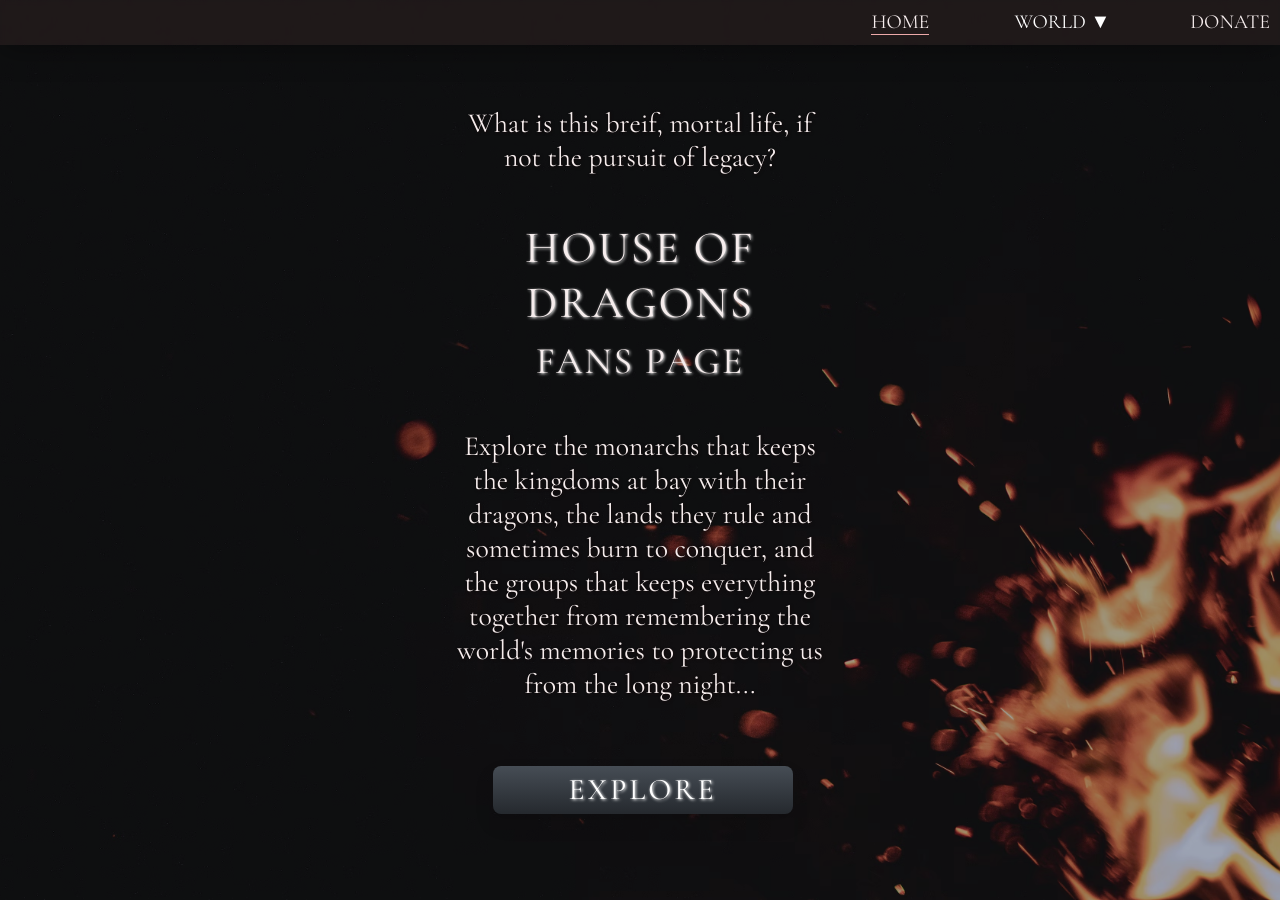
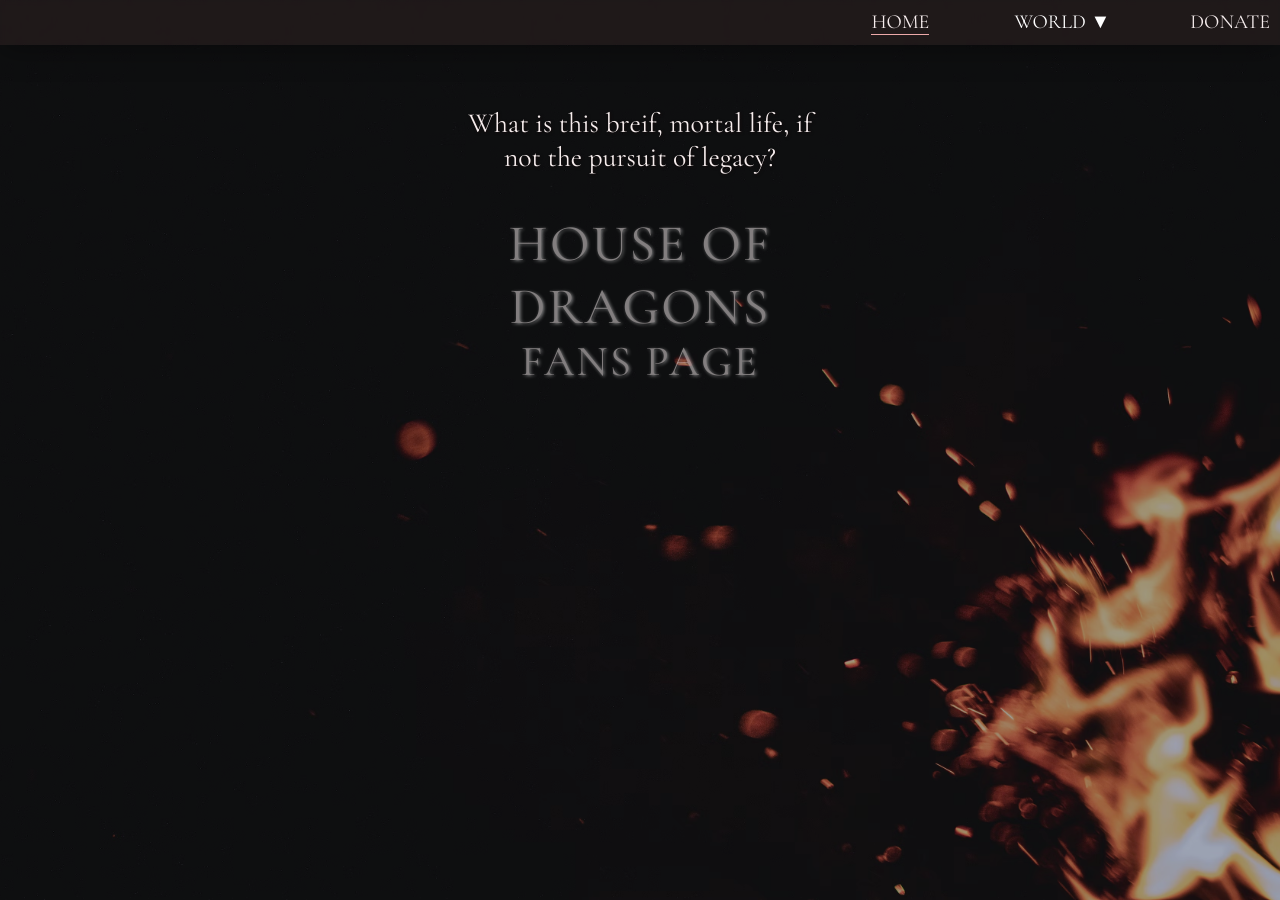
Before and after one commit to LEPII/houseOfDragonsFanPage, a React (Create React App) app in the folder houseofdragons/: page / in a window 1280 px wide. Built offline with nearby package versions, Linux system fonts and the light colour scheme.

Commit message:
finishing touches

```diff
--- a/houseofdragons/src/pages/Characters.js
+++ b/houseofdragons/src/pages/Characters.js
@@ -2,15 +2,19 @@
 import { motion } from "framer-motion";
 import data from "../data.json";
 import "../style/characters.css";
+import { BsHandIndex } from "react-icons/bs";
 
 const Characters = () => {
   const [hodCharacter] = useState(data.characters);
   const [width, setWidth] = useState(0);
 
-  const carousel = useRef();
+  const carousel = useRef(null);
+
 
   useEffect(() => {
     setWidth(carousel.current.scrollWidth - carousel.current.offsetWidth);
+    const helper = document.querySelector(".helper_icon");
+    helper.classList.add("helper_icon_load")
   }, []);
 
   return (
@@ -18,18 +22,21 @@
       <article className="characters_text">
         <h3>
           01<span> CHOOSE YOUR MONARCH </span>
-        </h3>
+        </h3><BsHandIndex className="helper_icon" />
+
         <motion.div
           ref={carousel}
           className="characters_carousel"
           whileHover={{ scale: 1.01 }}
         >
           <motion.div
+
             className="characters_inner_carousel"
             drag="x"
             dragConstraints={{ right: 0, left: -width }}
           >
-            {hodCharacter && hodCharacter.map((player, index) => {
+            {hodCharacter &&
+              hodCharacter.map((player, index) => {
                 return (
                   <motion.div className="characters_titles" key={index}>
                     <h4>{player.name}</h4>
--- a/houseofdragons/src/style/characters.css
+++ b/houseofdragons/src/style/characters.css
@@ -2,6 +2,7 @@
   display: flex;
   justify-content: center;
   text-align: center;
+  align-items: center;
 height: 100vh;
 }
 
@@ -37,7 +38,7 @@
 .characters_titles {
   padding: 1em 1em;
   min-height: 77vh;
-  font-size: 1.5em;
+  font-size: 1.8em;
   text-align:left;
   min-width: 85vw;
 }
@@ -64,6 +65,26 @@
     block-size: auto;
     object-fit: cover;
 }
+
+.helper_icon {
+position: relative;
+top: 50em;
+z-index: 99;
+height: auto;
+width: 30px;
+animation: fadein-left 3.5s ease-in-out;animation-fill-mode: forwards;
+}
+
+@keyframes fadein-left {
+  from {
+    opacity: 1;transform: translateX(0);
+  }
+
+  to {
+    opacity: 0;transform: translateX(-20em);
+  }
+}
+
 
 @media screen and (min-width: 601px) and (max-width: 1200px) {
   .characters_text {
--- a/houseofdragons/src/style/home.css
+++ b/houseofdragons/src/style/home.css
@@ -3,8 +3,17 @@
   flex-direction: column;
   justify-content: center;
   text-align: center;
-  height: 90vh;
+  height: 100vh;
   padding: 1.2em;
+}
+
+.home_container p,
+.home_container h1,
+.home_container h2,
+.home_container p,
+.home_container button {
+  animation-duration: 5s;
+  animation-fill-mode: forwards;
 }
 
 .home_container > * {
@@ -15,6 +24,7 @@
 .home_container h1 {
   font-size: 3em;
   text-transform: uppercase;
+
 }
 
 .home_container h2 {
@@ -26,11 +36,27 @@
   text-shadow: 1px 1px 3px rgb(255, 255, 255);
   letter-spacing: 2px;
   padding: 0.1em;
+  animation-name: fadein, scale;
+    animation-duration: 5s;
+    animation-delay: 4s;
+    opacity: 0;
 }
 
 .home_container p {
   font-size: 1.85em;
 }
+
+.home_container p:first-of-type {
+  animation-name: fadein, top;
+}
+
+.home_container p:last-of-type {
+  animation-fill-mode: forwards;
+  animation-name: fadein, bottom;
+  opacity: 0;
+  animation-delay: 8s;
+}
+
 
 .explore_button {
   font-size: 2em;
@@ -48,11 +74,16 @@
   justify-content: center;
   text-align: center;
   transform: translate3d(0, 0, 0);
-  transition: all 150ms;
+  transition: all;
   height: 48px;
   width: 10em;
   margin-left: auto;
   margin-right: auto;
+animation-name: fadein, bottom;
+opacity: 0;
+animation-delay: 10s;
+animation-fill-mode: forwards;
+
 }
 
 .explore_button:hover {
@@ -68,6 +99,49 @@
   box-shadow: rgba(0, 0, 0, 0.5) 0 0 0 3px;
 }
 
+@keyframes fadein {
+  from {
+    opacity: 0;  }
+
+  to {
+    opacity: 1;
+  }
+}
+
+@keyframes top {
+  from {
+    transform: translateY(-200px);
+  }
+
+  to {
+    transform: translateY(0);
+  }
+}
+
+@keyframes bottom {
+  from {
+    transform: translateY(200px);
+  }
+
+  to {
+    transform: translateY(0);
+  }
+}
+
+@keyframes scale {
+  0% {
+      transform: scale(0);
+    }
+
+    50% {
+      transform: scale(1.3);
+    }
+
+    100% {
+      transform: scale(1);
+    }
+}
+
 @media screen and (min-width: 601px) and (max-width: 1200px) {
 
 .home_container {
--- a/houseofdragons/src/style/regions.css
+++ b/houseofdragons/src/style/regions.css
@@ -2,6 +2,8 @@
   display: flex;
   flex-direction: column;
   align-items: center;
+  justify-content: center;
+  height: 100vh;
 }
 
 .regions_text {
@@ -39,7 +41,7 @@
   align-items: center;
    min-width: fit-content;
    min-height: 77vh; padding: 1em 1em;
-  font-size: 1.5em;
+  font-size: 1.8em;
   text-align: left;
 ;}
 
```
Also changed, not shown: houseofdragons/src/pages/Home.js (+6 -4 lines). Lines whose indentation alone changed are shown as unchanged.
